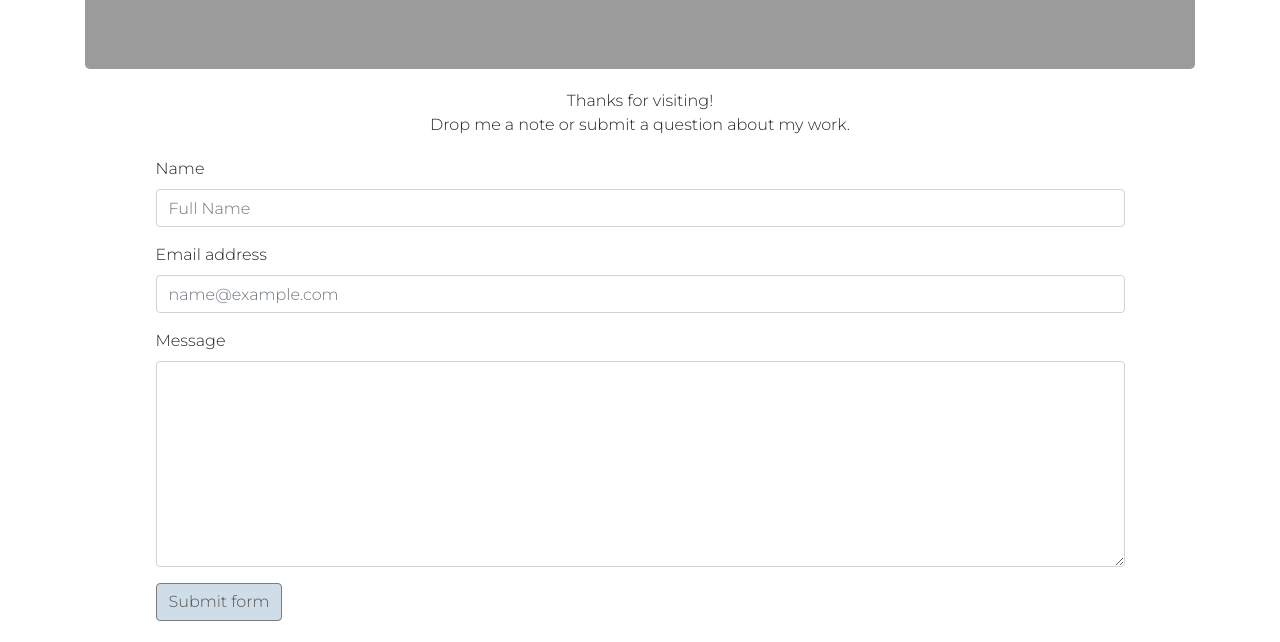
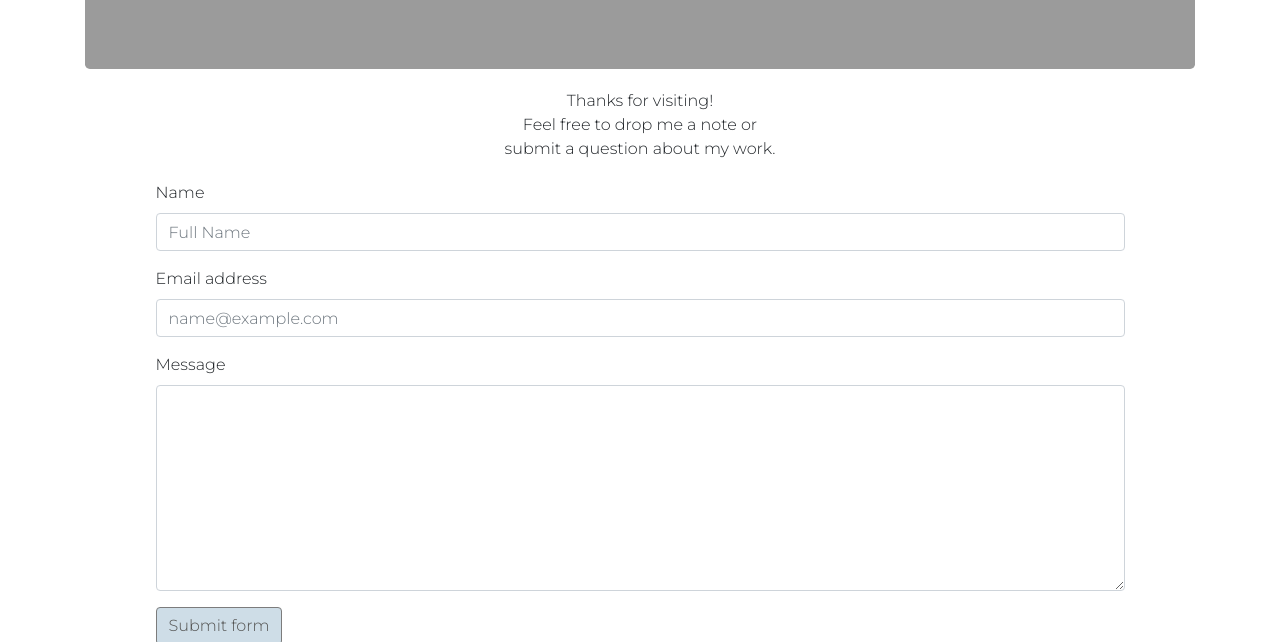
Before and after one commit to tiffcrockett/02-Responsive-Portfolio, a plain HTML site: page contact.html in a window 1280 px wide. Shown: the part 171-813 px from the top of the page. Drawn offline with nearby package versions, Linux system fonts and the light colour scheme.

Commit message:
change text on contact form

```diff
--- a/contact.html
+++ b/contact.html
@@ -41,7 +41,7 @@
         <main class="container align-middle" id="contact-me">
           <div class="card message text-center">
             <div class="card-body">
-              Thanks for visiting!<br>Drop me a note or submit a question about my work.
+              Thanks for visiting!<br>Feel free to drop me a note or<br>submit a question about my work.
             </div>
           </div>
           <div class="card" id="form-container">
```
Also changed, not shown: index.html (+1 -1 lines).
